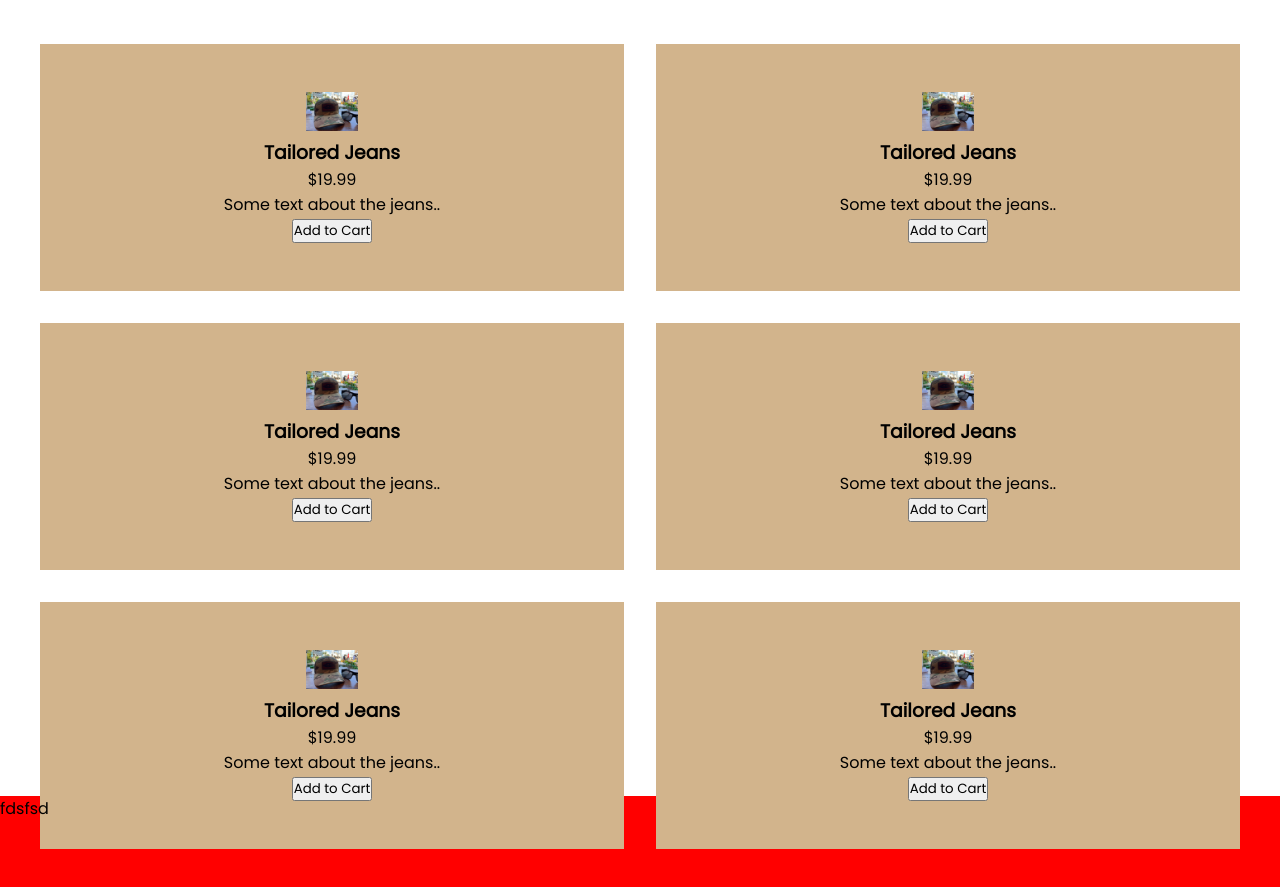
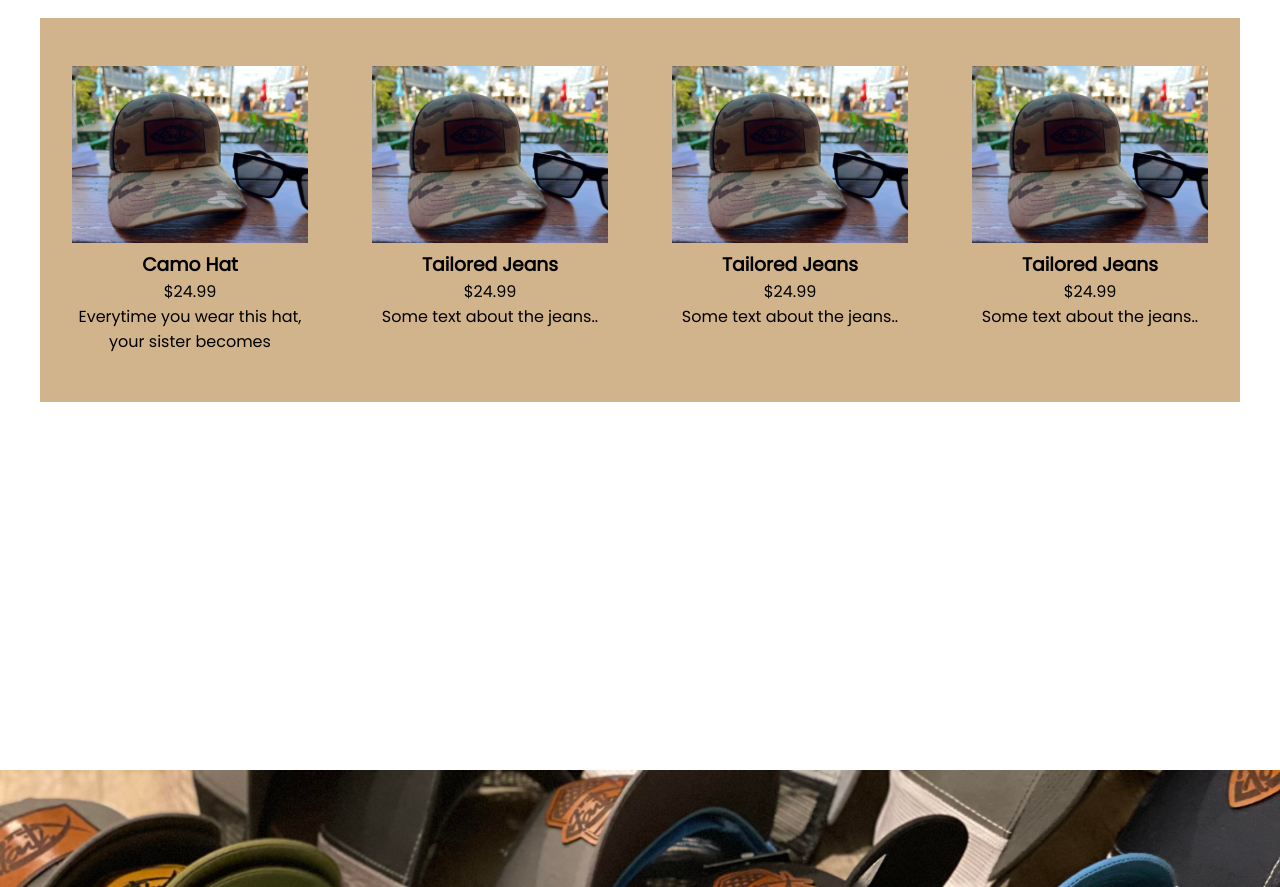
Before and after one commit to raybarkerrr/JasonsWebsite, a plain HTML site: page index.html in a window 1280 px wide. Shown: the part 144-1031 px from the top of the page. Drawn offline with Linux system fonts and the light colour scheme.

Commit message:
Another Update

```diff
--- a/index.html
+++ b/index.html
@@ -25,8 +25,10 @@
                     </nav>
                     <nav class="right-nav">
                         <ul>
-                            <li><a href="">Search</a></li>
-                            <li><a href="#">Cart</a></li>
+                            <p><a href="https://www.w3schools.com">
+                            <img src="Photos/loupe.png" alt="W3Schools.com">
+                            <p><a href="https://www.w3schools.com">
+                            <img src="Photos/shopping-bag.png" alt="W3Schools.com">
                         </ul>
                     </nav>
                 </nav>
@@ -36,52 +38,34 @@
                 <div class="products-container">
                     <div class="product" data-name="p-1">
                         <img src="Photos/Hat-1.jpg" alt="Hat">
-                        <h3>Tailored Jeans</h3>
-                        <div class="price">$19.99</div>
-                        <p>Some text about the jeans..</p>
-                        <p><button>Add to Cart</button></p>
+                        <h3>Camo Hat</h3>
+                        <div class="price">$24.99</div>
+                        <p>Everytime you wear this hat, your sister becomes</p>
                     </div>
                     <div class="product" data-name="p-1">
                         <img src="Photos/Hat-1.jpg" alt="Hat">
                         <h3>Tailored Jeans</h3>
-                        <div class="price">$19.99</div>
+                        <div class="price">$24.99</div>
                         <p>Some text about the jeans..</p>
-                        <p><button>Add to Cart</button></p>
                     </div>
                     <div class="product" data-name="p-1">
                         <img src="Photos/Hat-1.jpg" alt="Hat">
                         <h3>Tailored Jeans</h3>
-                        <div class="price">$19.99</div>
+                        <div class="price">$24.99</div>
                         <p>Some text about the jeans..</p>
-                        <p><button>Add to Cart</button></p>
                     </div>
                     <div class="product" data-name="p-1">
                         <img src="Photos/Hat-1.jpg" alt="Hat">
                         <h3>Tailored Jeans</h3>
-                        <div class="price">$19.99</div>
+                        <div class="price">$24.99</div>
                         <p>Some text about the jeans..</p>
-                        <p><button>Add to Cart</button></p>
-                    </div>
-                    <div class="product" data-name="p-1">
-                        <img src="Photos/Hat-1.jpg" alt="Hat">
-                        <h3>Tailored Jeans</h3>
-                        <div class="price">$19.99</div>
-                        <p>Some text about the jeans..</p>
-                        <p><button>Add to Cart</button></p>
-                    </div>
-                    <div class="product" data-name="p-1">
-                        <img src="Photos/Hat-1.jpg" alt="Hat">
-                        <h3>Tailored Jeans</h3>
-                        <div class="price">$19.99</div>
-                        <p>Some text about the jeans..</p>
-                        <p><button>Add to Cart</button></p>
                     </div>
                 </div>
             </div>
         </section>
         <section class="section-two">
             <div class="hero-two">
-                <p>fdsfsd</p>
+                <img class="big-photo" src="Photos/Hat-2.jpg">
             </div>
         </section>
         <script src="script.js" async defer></script>
--- a/stylesheet.css
+++ b/stylesheet.css
@@ -38,11 +38,12 @@ header{
 
 }
 
-.right-nav ul{
-    list-style: none;
+.right-nav ul img{
+    width: 10%;
+    height: 10%;
     display: flex;
+    justify-content:;
     gap: 1.5em;
-
 }
 
 /* End of NavBar */
@@ -60,9 +61,7 @@ header{
 }
 
 .products-container{
-    display: grid;
-    grid-template-columns: repeat(auto-fit, minmax(30rem, 1fr));
-    gap: 2rem;
+    display:flex
 }
 
 .product{
@@ -73,13 +72,21 @@ header{
 }
 
 .product img{
-    width: 10%;
+    width: 100%;
 }
 
 /* End of Section Two */
 
 .section-two{
     height: 100vh;
-    background-color: red;
+    background-color: rgb(0, 162, 255);
     box-sizing: border-box;
 }
+
+.big-photo{
+    display: flex;
+    align-items: center;
+    justify-content: center;
+    height: auto;
+    max-width: 100%;
+}
```
Also changed, not shown: Hat-3.jpg (added), Photos/Hat-2.jpg (added), Photos/shopping-bag.png (added).
